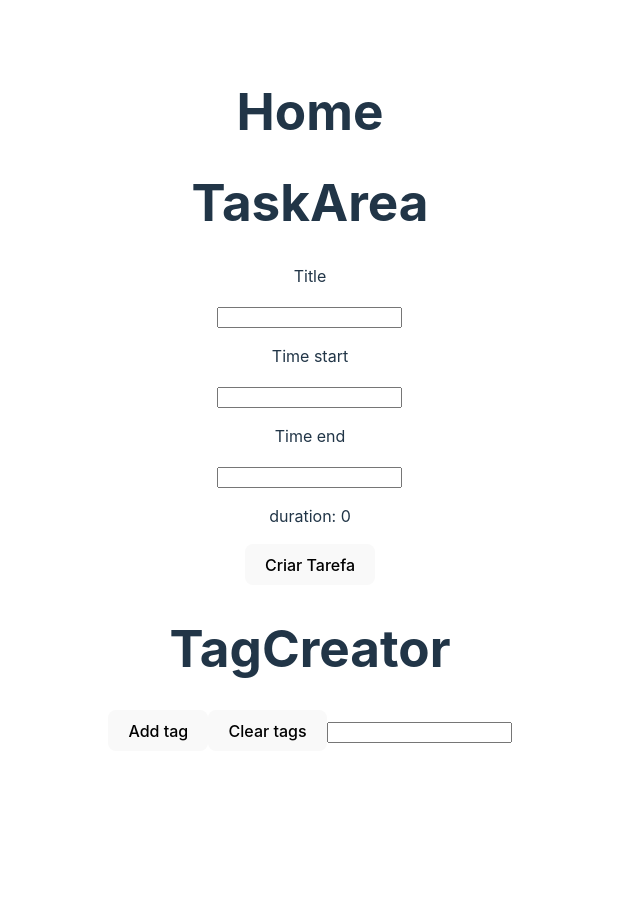
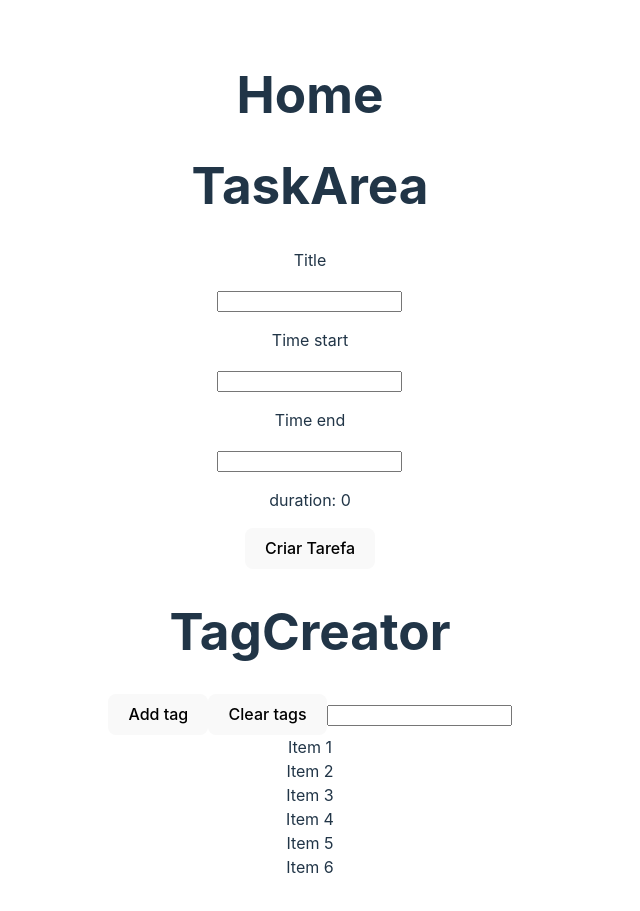
Before and after one commit to andreapmacedo/t-schedule, a React (Vite) app: page / in a window 1280 px wide. Shown: the whole page, without its empty margins (330-970 px from the left). Before the commit the page ends 800 px from the top, so only its background shows below. Built offline with nearby package versions, Linux system fonts and the light colour scheme.

Commit message:
feat: Implementa simple drag and drop.

```diff
--- a/src/components/TagCreator.jsx
+++ b/src/components/TagCreator.jsx
@@ -1,10 +1,13 @@
-import React, { useEffect, useState, useContext } from 'react';
+import React, { useEffect, useState, useContext, useRef } from 'react';
 import MainContext from '../context/MainContext';
 import TagComponent from './TagComponent';
 
 export default function TagCreator() {
+  const dragItem = useRef(); // drag step 2
+  const dragOverItem = useRef();  // drag step 3
   const [tag, setTag] = useState();
   const [tags, setTags] = useState([]);
+  const [list, setList] = useState(['Item 1','Item 2','Item 3','Item 4','Item 5','Item 6']);// drag step 1
   // const { tags, setTags } = useContext(MainContext);
 
   const getLocalStorage = () => {
@@ -43,6 +46,29 @@ export default function TagCreator() {
     setLocalStorage([]);
   }
 
+  // drag step 2
+  const dragStart = (e, position) => {
+    dragItem.current = position;
+    console.log(e.target.innerHTML);
+  };
+
+  // drag step 3
+  const dragEnter = (e, position) => {
+    dragOverItem.current = position;
+    console.log(e.target.innerHTML);
+  };
+
+  // drag step 4
+  const drop = (e) => {
+    const copyListItems = [...list];
+    const dragItemContent = copyListItems[dragItem.current];
+    copyListItems.splice(dragItem.current, 1);
+    copyListItems.splice(dragOverItem.current, 0, dragItemContent);
+    dragItem.current = null;
+    dragOverItem.current = null;
+    setList(copyListItems);
+  };
+
   useEffect(() => {
     setTags(getLocalStorage());
   }, []);
@@ -54,12 +80,39 @@ export default function TagCreator() {
       <button onClick={() => clearTags()}>Clear tags</button>
       <input type="text" value={tag} onChange={e => setTag(e.target.value)} />
       <div>
-        {tags.map((tag, index) => (
-          <div key={index} draggable>
-            <TagComponent tag={tag} remove={removeTag}/>
+        {
+        list &&
+        list.map((tag, index) => (
+          // draggable drag step 1
+          // onDragStarter drag step 2
+          // onDragEnter drag step 3
+          <div
+            key={index}
+            onDragStart={(e) => dragStart(e, index)}
+            onDragEnter={(e) => dragEnter(e, index)}
+            onDragEnd={drop}
+            draggable
+          >
+              {tag}
           </div>
         ))}
       </div>
+      {/* <div>
+        {tags.map((tag, index) => (
+          // draggable drag step 1
+          // onDragStarter drag step 2
+          // onDragEnter drag step 3
+          <div
+            key={index}
+            onDragStart={(e) => dragStart(e, index)}
+            onDragEnter={(e) => dragEnter(e, index)}
+            onDragEnd={drop}
+            draggable
+          >
+              <TagComponent tag={tag} remove={removeTag}/>
+          </div>
+        ))}
+      </div> */}
     </>
   );
 }
--- a/src/components/TaskComponent.jsx
+++ b/src/components/TaskComponent.jsx
@@ -1,13 +1,58 @@
-import React, { useState } from 'react';
+import React, { useState, useRef } from 'react';
 
 export default function TaskComponent(props) {
   // console.log('props', props);
+  const dragItem = useRef(); // drag step 2
+  const dragOverItem = useRef();  // drag step 3
+
   console.log('props.task', props.task);
+  const [list, setList] = useState([props.task.tags]);
+
+  // drag step 2
+  const dragStart = (e, position) => {
+    dragItem.current = position;
+    console.log(e.target.innerHTML);
+  };
+
+  // drag step 3
+  const dragEnter = (e, position) => {
+    dragOverItem.current = position;
+    console.log(e.target.innerHTML);
+  };
+
+  // drag step 4
+  const drop = (e) => {
+    const copyListItems = [...list];
+    const dragItemContent = copyListItems[dragItem.current];
+    copyListItems.splice(dragItem.current, 1);
+    copyListItems.splice(dragOverItem.current, 0, dragItemContent);
+    dragItem.current = null;
+    dragOverItem.current = null;
+    setList(copyListItems);
+  };
 
   return (
     <>
       {/* <h1>TaskComponent</h1> */}
       <h1>{props.task.title}</h1>
+      <div>
+        {
+        list &&
+        list.map((tag, index) => (
+          // draggable drag step 1
+          // onDragStarter drag step 2
+          // onDragEnter drag step 3
+          <div
+            key={index}
+            onDragStart={(e) => dragStart(e, index)}
+            onDragEnter={(e) => dragEnter(e, index)}
+            onDragEnd={drop}
+            draggable
+          >
+              {tag}
+          </div>
+        ))}
+      </div>
     </>
   );
 }
```
